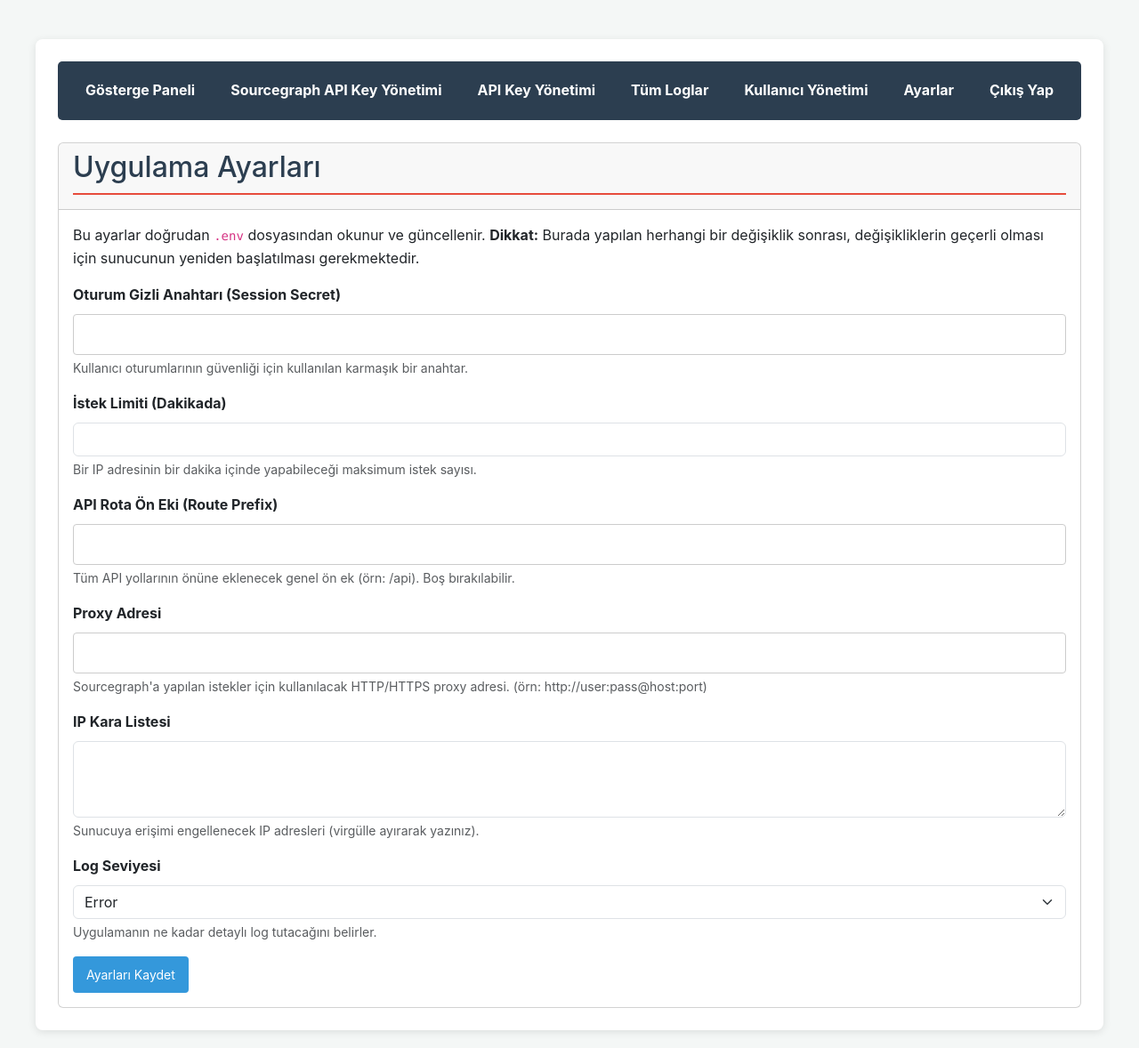
After one commit to hermesthecat/sourcegraph2api, a Node project: template views/settings.ejs in a window 1280 px wide. The commit adds this page. Shown: the whole page at 89% size. Run offline with Node 20 templates, Linux system fonts and the light colour scheme; the template is opened without the code that fills it, so the values that code supplies are empty; some libraries are stand-ins or nearby versions.

Commit message:
Add settings management interface: implement routes for displaying and updating editable settings, and create settings service for .env file management.

```diff
--- a/views/partials/nav.ejs
+++ b/views/partials/nav.ejs
@@ -28,5 +28,6 @@
   <a href="/admin/apikeys">API Key Yönetimi</a>
   <a href="/admin/metrics">Tüm Loglar</a>
   <a href="/admin/users">Kullanıcı Yönetimi</a>
+  <a href="/admin/settings">Ayarlar</a>
   <a href="/logout">Çıkış Yap</a>
 </nav>
--- /dev/null
+++ b/views/settings.ejs
@@ -0,0 +1,94 @@
+<!DOCTYPE html>
+<html lang="en">
+
+<head>
+    <meta charset="UTF-8">
+    <meta name="viewport" content="width=device-width, initial-scale=1.0">
+    <title>Ayarlar - Yönetim Paneli</title>
+    <link href="https://cdn.jsdelivr.net/npm/bootstrap@5.3.0/dist/css/bootstrap.min.css" rel="stylesheet">
+    <link rel="stylesheet" href="/style.css">
+</head>
+
+<body>
+    <div class="container mt-4">
+        <%- include('partials/nav') %>
+            <%- include('partials/messages') %>
+
+                <div class="card">
+                    <div class="card-header">
+                        <h2>Uygulama Ayarları</h2>
+                    </div>
+                    <div class="card-body">
+                        <p class="card-text">
+                            Bu ayarlar doğrudan <code>.env</code> dosyasından okunur ve güncellenir.
+                            <strong>Dikkat:</strong> Burada yapılan herhangi bir değişiklik sonrası, değişikliklerin
+                            geçerli olması için sunucunun yeniden başlatılması gerekmektedir.
+                        </p>
+                        <form action="/admin/settings" method="POST">
+
+                            <div class="mb-3">
+                                <label for="SESSION_SECRET" class="form-label">Oturum Gizli Anahtarı (Session
+                                    Secret)</label>
+                                <input type="text" class="form-control" id="SESSION_SECRET" name="SESSION_SECRET"
+                                    value="<%= settings.SESSION_SECRET %>" required>
+                                <div class="form-text">Kullanıcı oturumlarının güvenliği için kullanılan karmaşık bir
+                                    anahtar.</div>
+                            </div>
+
+                            <div class="mb-3">
+                                <label for="REQUEST_RATE_LIMIT" class="form-label">İstek Limiti (Dakikada)</label>
+                                <input type="number" class="form-control" id="REQUEST_RATE_LIMIT"
+                                    name="REQUEST_RATE_LIMIT" value="<%= settings.REQUEST_RATE_LIMIT %>" required>
+                                <div class="form-text">Bir IP adresinin bir dakika içinde yapabileceği maksimum istek
+                                    sayısı.</div>
+                            </div>
+
+                            <div class="mb-3">
+                                <label for="ROUTE_PREFIX" class="form-label">API Rota Ön Eki (Route Prefix)</label>
+                                <input type="text" class="form-control" id="ROUTE_PREFIX" name="ROUTE_PREFIX"
+                                    value="<%= settings.ROUTE_PREFIX %>">
+                                <div class="form-text">Tüm API yollarının önüne eklenecek genel ön ek (örn: /api). Boş
+                                    bırakılabilir.</div>
+                            </div>
+
+                            <div class="mb-3">
+                                <label for="PROXY_URL" class="form-label">Proxy Adresi</label>
+                                <input type="text" class="form-control" id="PROXY_URL" name="PROXY_URL"
+                                    value="<%= settings.PROXY_URL %>">
+                                <div class="form-text">Sourcegraph'a yapılan istekler için kullanılacak HTTP/HTTPS proxy
+                                    adresi. (örn: http://user:pass@host:port)</div>
+                            </div>
+
+                            <div class="mb-3">
+                                <label for="IP_BLACKLIST" class="form-label">IP Kara Listesi</label>
+                                <textarea class="form-control" id="IP_BLACKLIST" name="IP_BLACKLIST"
+                                    rows="3"><%= settings.IP_BLACKLIST %></textarea>
+                                <div class="form-text">Sunucuya erişimi engellenecek IP adresleri (virgülle ayırarak
+                                    yazınız).</div>
+                            </div>
+
+                            <div class="mb-3">
+                                <label for="LOG_LEVEL" class="form-label">Log Seviyesi</label>
+                                <select class="form-select" id="LOG_LEVEL" name="LOG_LEVEL">
+                                    <option value="error" <%=settings.LOG_LEVEL==='error' ? 'selected' : '' %>>Error
+                                    </option>
+                                    <option value="warn" <%=settings.LOG_LEVEL==='warn' ? 'selected' : '' %>>Warning
+                                    </option>
+                                    <option value="info" <%=settings.LOG_LEVEL==='info' ? 'selected' : '' %>>Info
+                                    </option>
+                                    <option value="debug" <%=settings.LOG_LEVEL==='debug' ? 'selected' : '' %>>Debug
+                                    </option>
+                                </select>
+                                <div class="form-text">Uygulamanın ne kadar detaylı log tutacağını belirler.</div>
+                            </div>
+
+                            <button type="submit" class="btn btn-primary">Ayarları Kaydet</button>
+                        </form>
+                    </div>
+                </div>
+    </div>
+
+    <script src="https://cdn.jsdelivr.net/npm/bootstrap@5.3.0/dist/js/bootstrap.bundle.min.js"></script>
+</body>
+
+</html>
```
Also changed, not shown: src/routes/admin.routes.ts (+47 -0 lines), src/services/settings.service.ts (added, +111 -0 lines).
